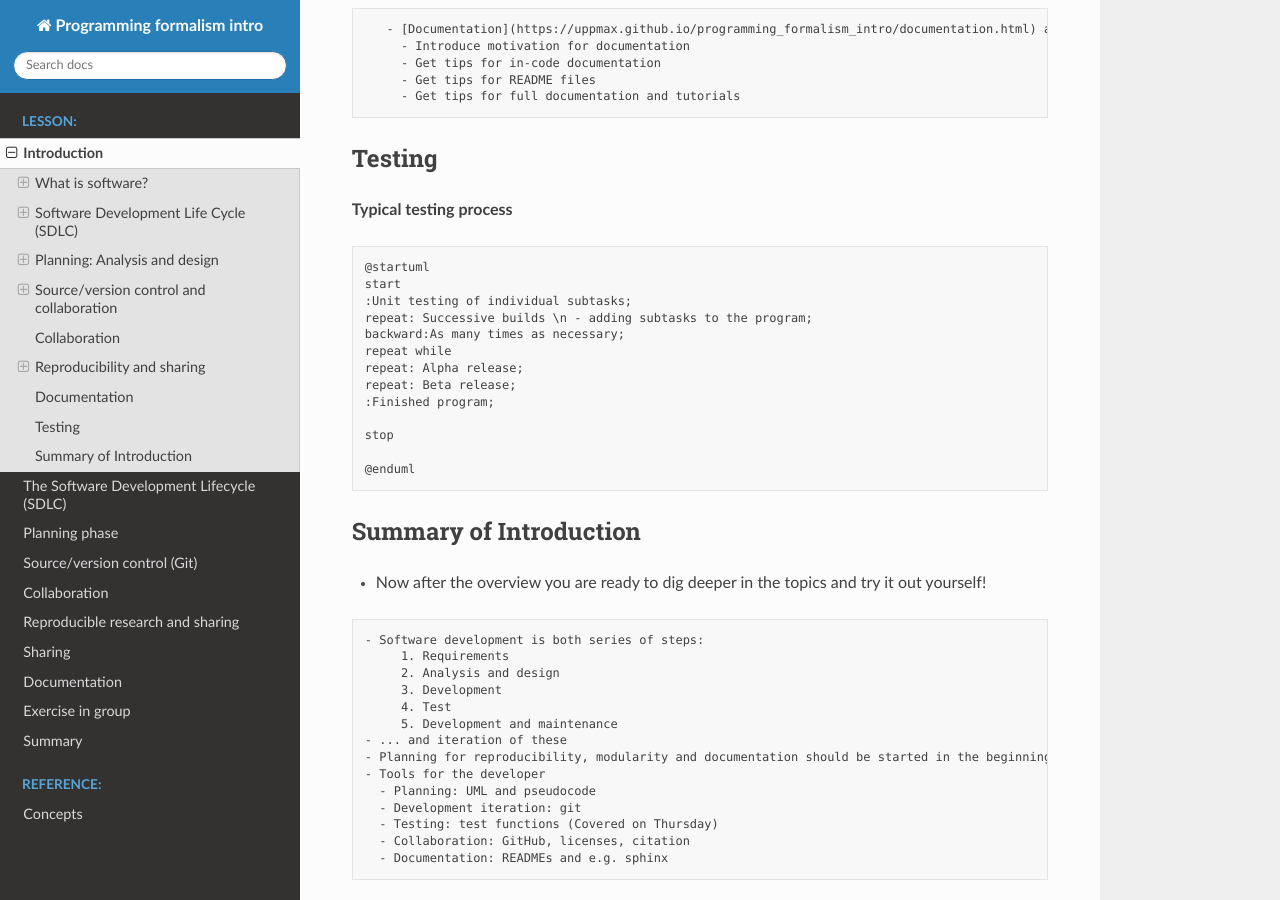
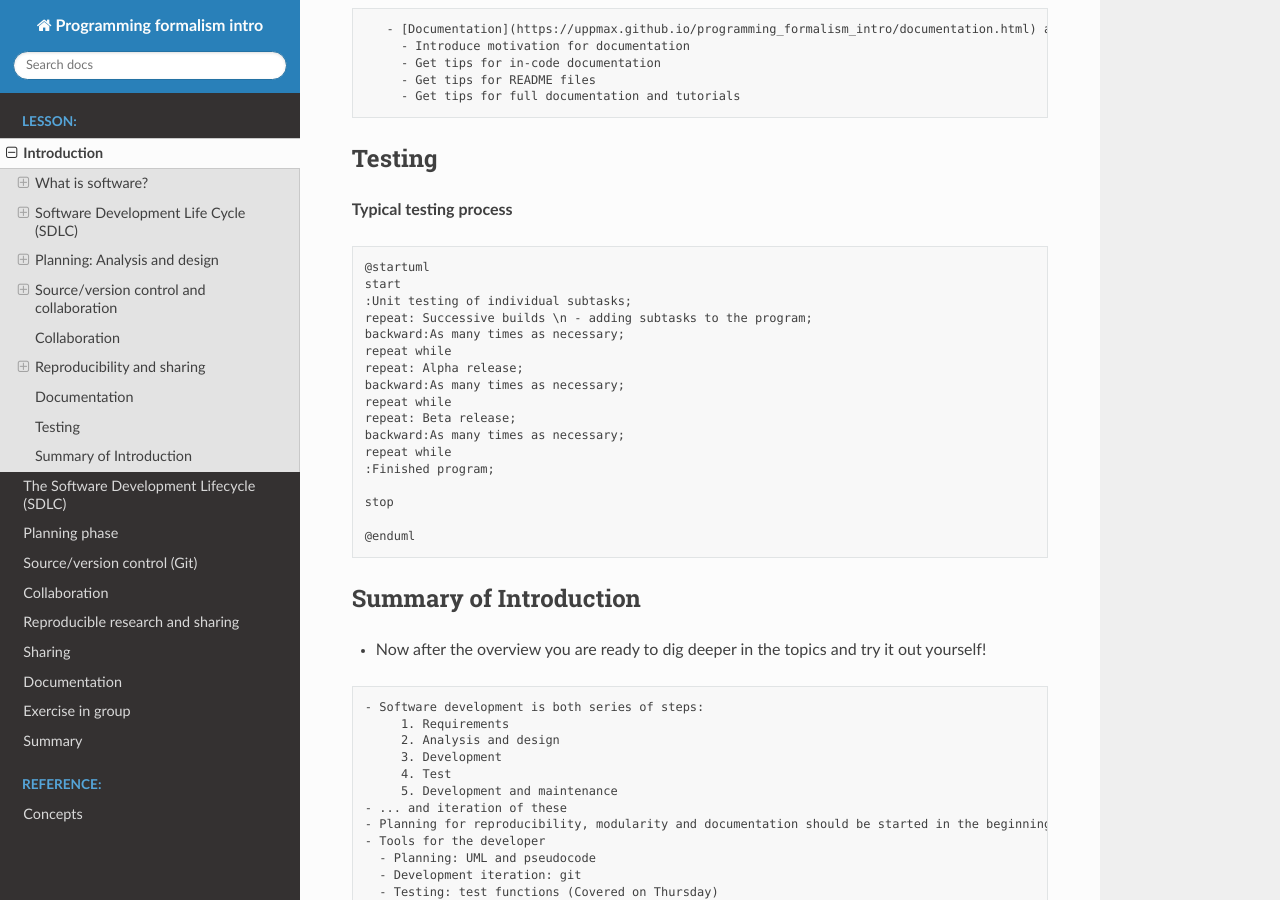
Before and after one commit to UPPMAX/programming_formalisms_intro, a Sphinx documentation site: the page built from doc/intro.md, in a window 1280 px wide and 900 px high, scrolled down 11798 px. Built offline with Sphinx 7.4.7 and the Read the Docs theme 2.0.0, drawn with Linux system fonts in a browser that asks for light colours; pages that are not in the unit, such as notebooks, are missing from menus.

Commit message:
testing process

```diff
--- a/doc/intro.md
+++ b/doc/intro.md
@@ -549,7 +549,11 @@ repeat: Successive builds \n - adding subtasks to the program;
 backward:As many times as necessary;
 repeat while
 repeat: Alpha release;
+backward:As many times as necessary;
+repeat while
 repeat: Beta release;
+backward:As many times as necessary;
+repeat while
 :Finished program;
 
 stop
```
